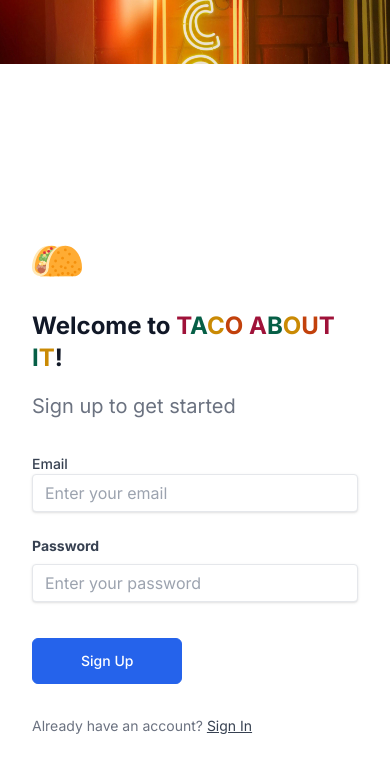
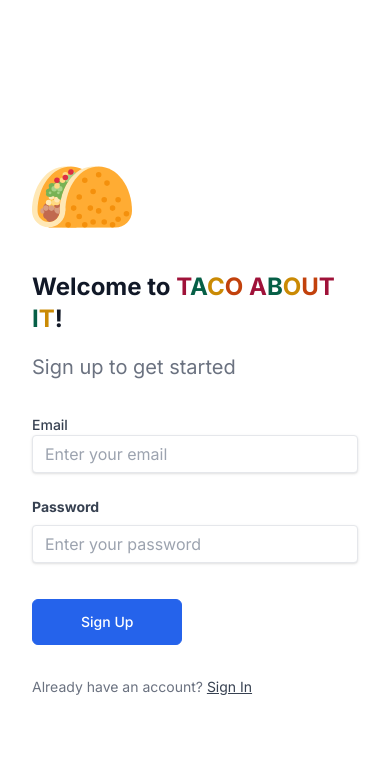
Before and after one commit to elsong86/taco-about-it, a Next.js app in the folder frontend/: page /signup in a window 390 px wide. Shown: the top 772 px of the page. Built offline with nearby package versions, Linux system fonts and the light colour scheme.

Commit message:
changed mobile  responsivity for sign in page

```diff
--- a/frontend/src/app/signup/page.tsx
+++ b/frontend/src/app/signup/page.tsx
@@ -52,10 +52,11 @@ const SignupPage: React.FC = () => {
 
   return (
 
-
     <section className="">
     <div className="lg:grid lg:min-h-screen lg:grid-cols-12">
-      <aside className="relative block h-16 lg:order-last lg:col-span-5 lg:h-full xl:col-span-6">
+
+        {/* h-0 hides the image on mobile screens */}
+      <aside className="relative block h-0 lg:order-last lg:col-span-5 lg:h-full xl:col-span-6">
       <Image
               src="/images/pexels-nubikini-1178991.jpg"
               alt="Neon Sign saying tacos"
@@ -63,25 +64,20 @@ const SignupPage: React.FC = () => {
               objectFit="cover" // Matches object-cover in CSS
               priority // Ensures image is loaded early
               quality={100} // Optional: set quality to max for a sharper image
-              className="absolute inset-0"
+              className="absolute inset-0 "
             />
-        {/* <img
-          alt=""
-          src="https://images.pexels.com/photos/1178991/pexels-photo-1178991.jpeg?auto=compress&cs=tinysrgb&w=1260&h=750&dpr=2"
-          className="absolute inset-0 h-full w-full object-cover"
-        /> */}
       </aside>
 
       <main
-        className="flex items-center justify-center px-8 py-8 sm:px-12 lg:col-span-7 lg:px-16 lg:py-12 xl:col-span-6"
+        className="flex items-center justify-center px-8 py-6 sm:px-12 lg:col-span-7 lg:px-16 lg:py-8 xl:col-span-6"
       >
         <div className="max-w-xl lg:max-w-3xl">
 
         <Image
               src="/logo.svg"
               alt="Clipart Taco"
-              width={50}
-              height={50}
+              width={100}
+              height={100}
               className="mr-4 inline-block"
               priority
             />
```
